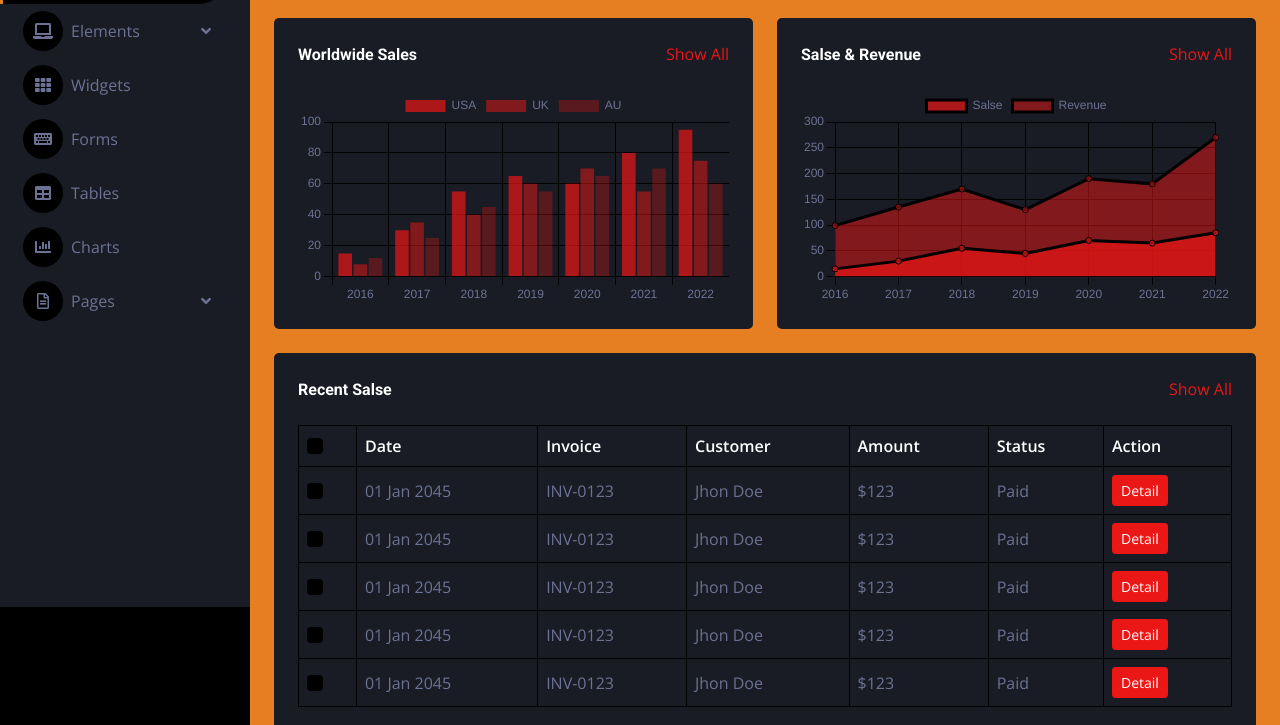
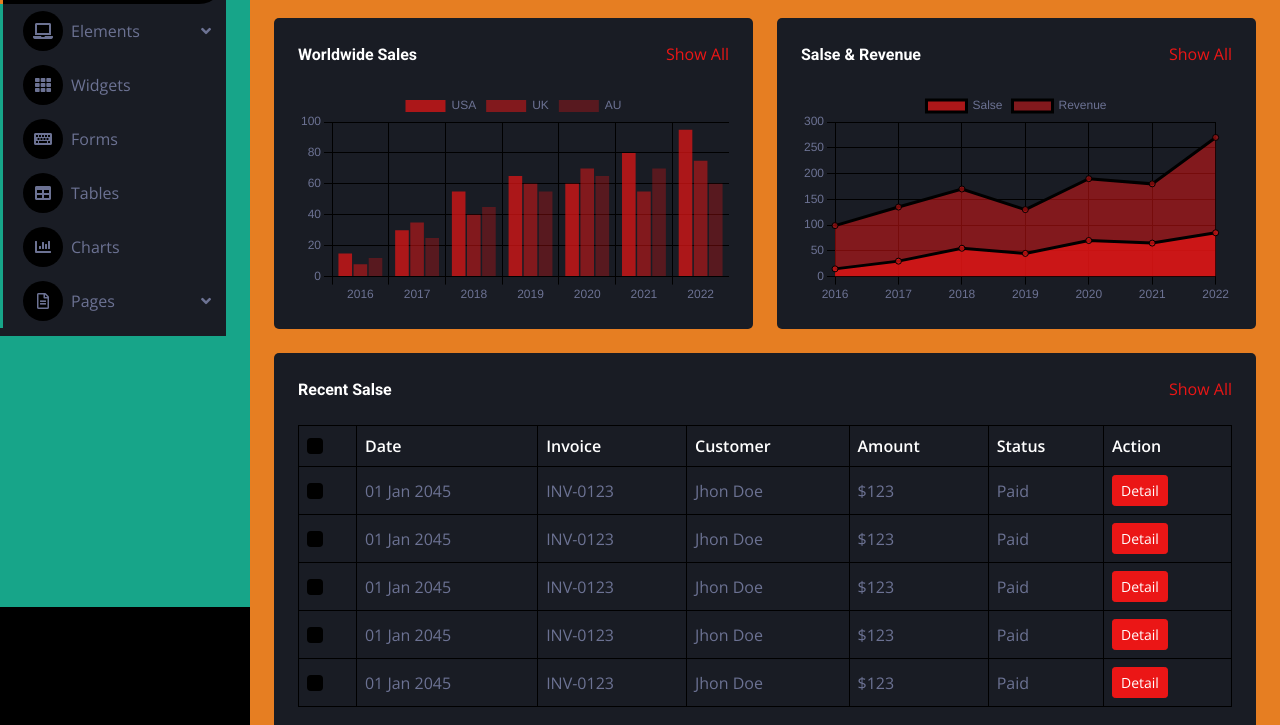
Before and after one commit to kceeh/proyecto-tics, a plain HTML site: page index.html in a window 1280 px wide. Shown: the part 193-918 px from the top of the page. Drawn offline with nearby package versions, Linux system fonts and the light colour scheme.

Commit message:
Update style.css

```diff
--- a/css/style.css
+++ b/css/style.css
@@ -1,7 +1,7 @@
 /********** Template CSS **********/
 :root {
     --primary: #E67E22;
-    --secondary: #191C24;
+    --secondary: #17A589;
     --light: #6C7293;
     --dark: #000000;
 }
```
